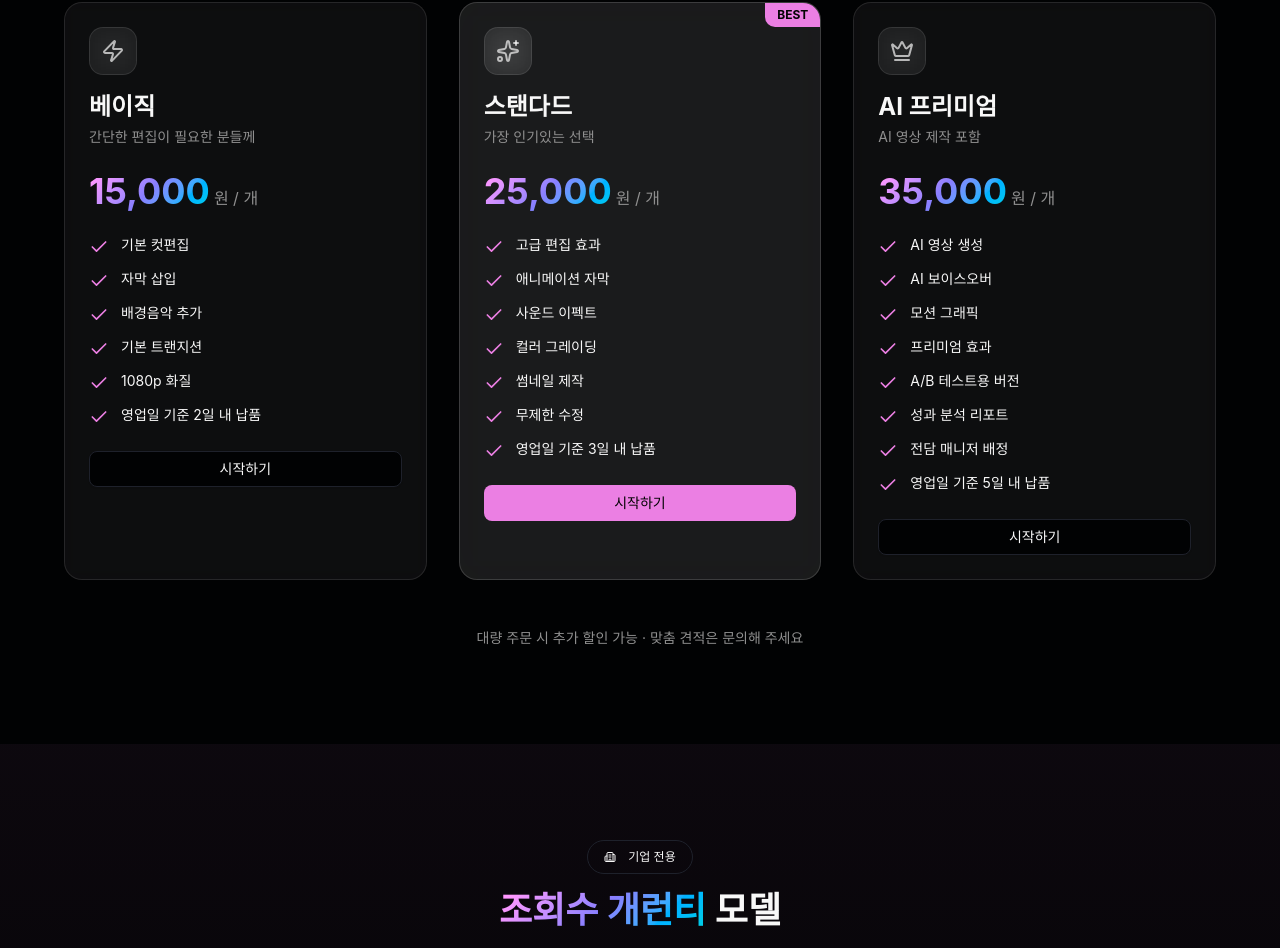
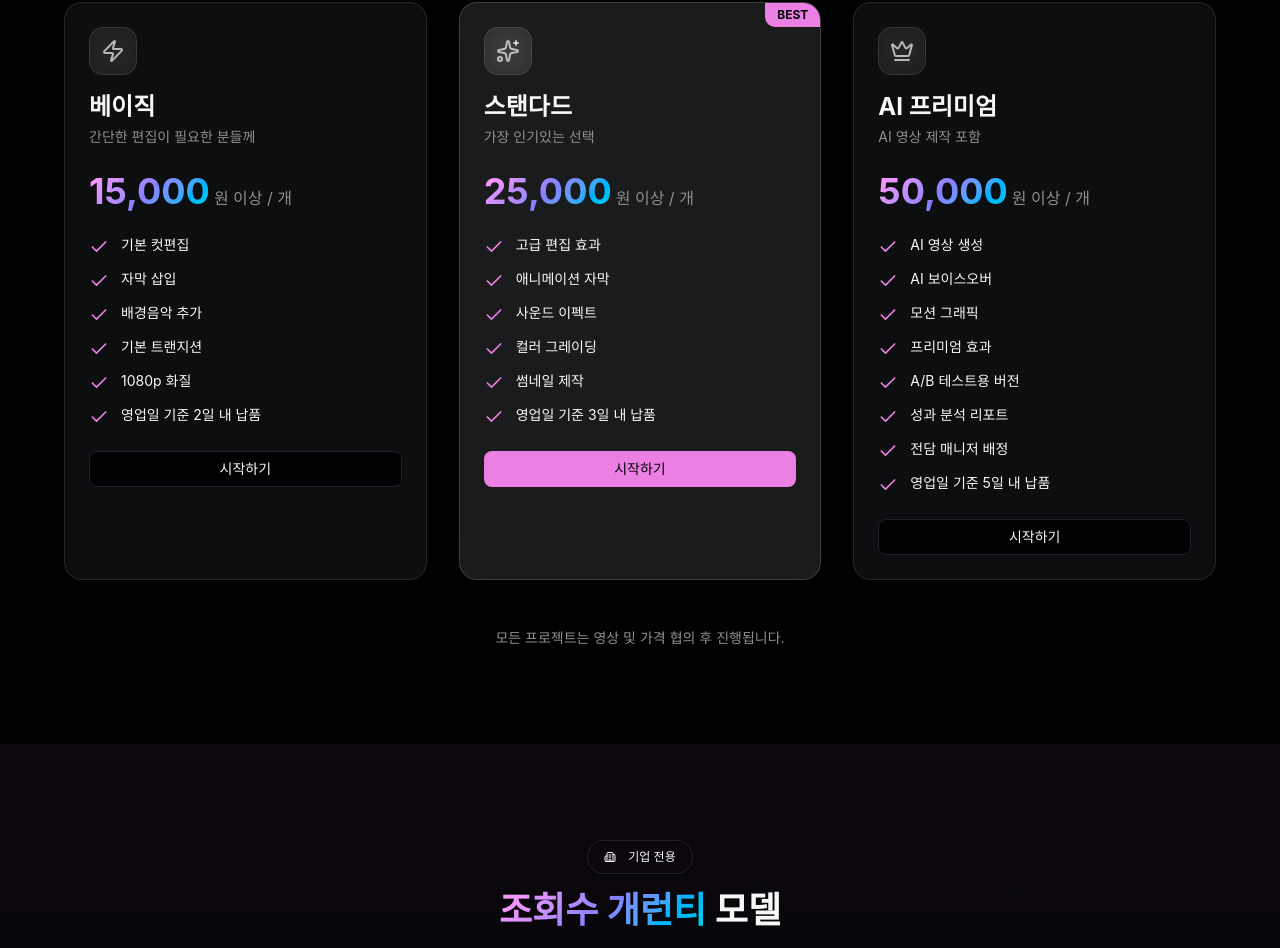
Before and after one commit to yooseungko/makeshort, a Next.js app: page / in a window 1280 px wide. Shown: the part 3338-4286 px from the top of the page. Built offline with nearby package versions, Linux system fonts and the light colour scheme; a web font is replaced by a local one.

Commit message:
chore: 가격 정책 수정 - 이상 추가, AI 프리미엄 5만원, 무제한 수정 삭제

```diff
--- a/src/components/sections/Pricing.tsx
+++ b/src/components/sections/Pricing.tsx
@@ -19,7 +19,7 @@ const pricingTiers: PricingTier[] = [
         name: "베이직",
         description: "간단한 편집이 필요한 분들께",
         price: "15,000",
-        priceLabel: "원 / 개",
+        priceLabel: "원 이상 / 개",
         icon: <Zap className="w-6 h-6" />,
         features: [
             "기본 컷편집",
@@ -34,7 +34,7 @@ const pricingTiers: PricingTier[] = [
         name: "스탠다드",
         description: "가장 인기있는 선택",
         price: "25,000",
-        priceLabel: "원 / 개",
+        priceLabel: "원 이상 / 개",
         icon: <Sparkles className="w-6 h-6" />,
         popular: true,
         features: [
@@ -43,15 +43,14 @@ const pricingTiers: PricingTier[] = [
             "사운드 이펙트",
             "컬러 그레이딩",
             "썸네일 제작",
-            "무제한 수정",
             "영업일 기준 3일 내 납품",
         ],
     },
     {
         name: "AI 프리미엄",
         description: "AI 영상 제작 포함",
-        price: "35,000",
-        priceLabel: "원 / 개",
+        price: "50,000",
+        priceLabel: "원 이상 / 개",
         icon: <Crown className="w-6 h-6" />,
         features: [
             "AI 영상 생성",
@@ -132,7 +131,7 @@ export function Pricing() {
 
                 <div className="mt-12 text-center">
                     <p className="text-muted-foreground text-sm">
-                        대량 주문 시 추가 할인 가능 · 맞춤 견적은 문의해 주세요
+                        모든 프로젝트는 영상 및 가격 협의 후 진행됩니다.
                     </p>
                 </div>
             </div>
```
